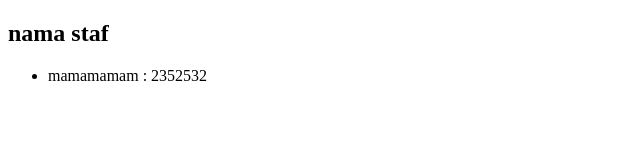
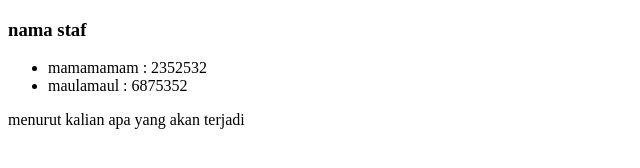
Before and after one commit to farhnalwnd/belajar-js, a plain HTML site: page staff.html in a window 1280 px wide. Shown: the whole page, without its empty margins (0-640 px from the left). Drawn offline with Linux system fonts and the light colour scheme.

Commit message:
menambahkan beberapa element pada staff.html

```diff
--- a/staff.html
+++ b/staff.html
@@ -6,9 +6,11 @@
     <title>Document</title>
   </head>
   <body>
-    <h2>nama staf</h2>
+    <h3>nama staf</h3>
     <ul>
       <li>mamamamam : 2352532</li>
+      <li>maulamaul : 6875352</li>
     </ul>
+    <p>menurut kalian apa yang akan terjadi</p>
   </body>
 </html>
```
